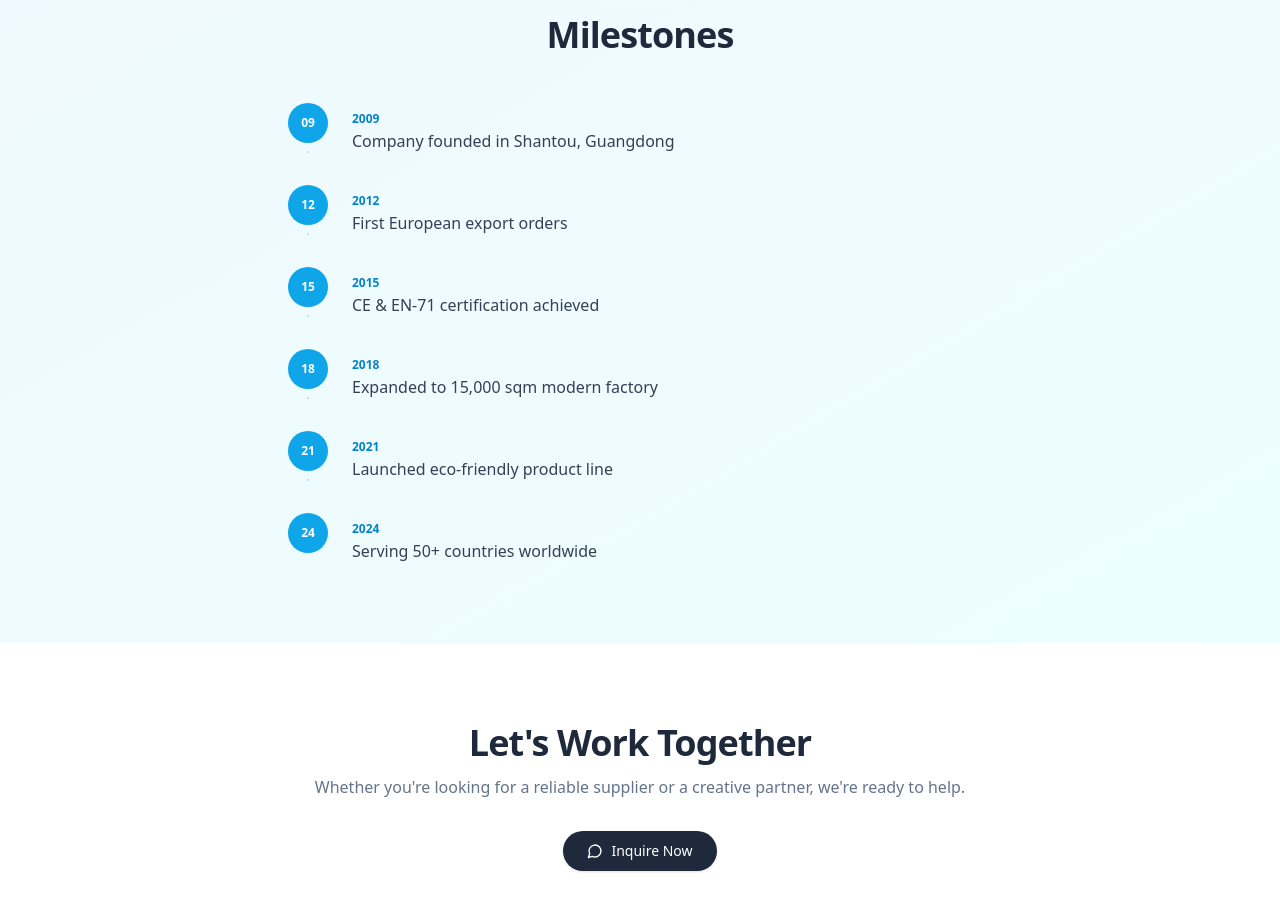
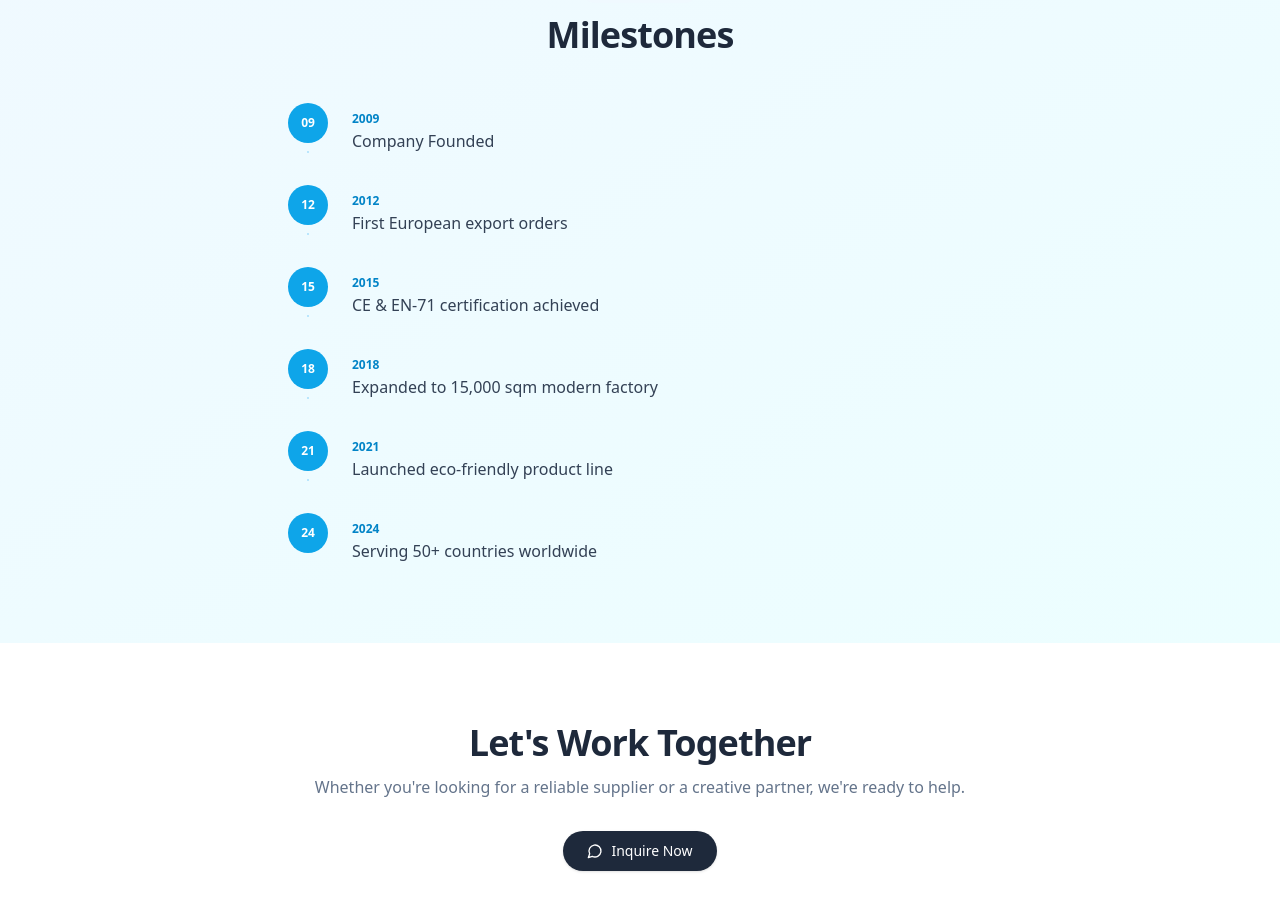
Before and after one commit to jiayu1123/nordicsand-toys, a React (Vite) app: page /About in a window 1280 px wide. Shown: the part 2001-2912 px from the top of the page. Built offline with nearby package versions, Linux system fonts and the light colour scheme; no server answers.

Commit message:
Update milestone text to Company Founded
Co-authored-by: jiayu1123 <130622950+jiayu1123@users.noreply.github.com>

```diff
--- a/src/pages/About.jsx
+++ b/src/pages/About.jsx
@@ -18,7 +18,7 @@ const DEFAULT_STATS = [
 ];
 
 const milestones = [
-  { year: "2009", text: "Company founded in Shantou, Guangdong" },
+  { year: "2009", text: "Company Founded" },
   { year: "2012", text: "First European export orders" },
   { year: "2015", text: "CE & EN-71 certification achieved" },
   { year: "2018", text: "Expanded to 15,000 sqm modern factory" },
```
